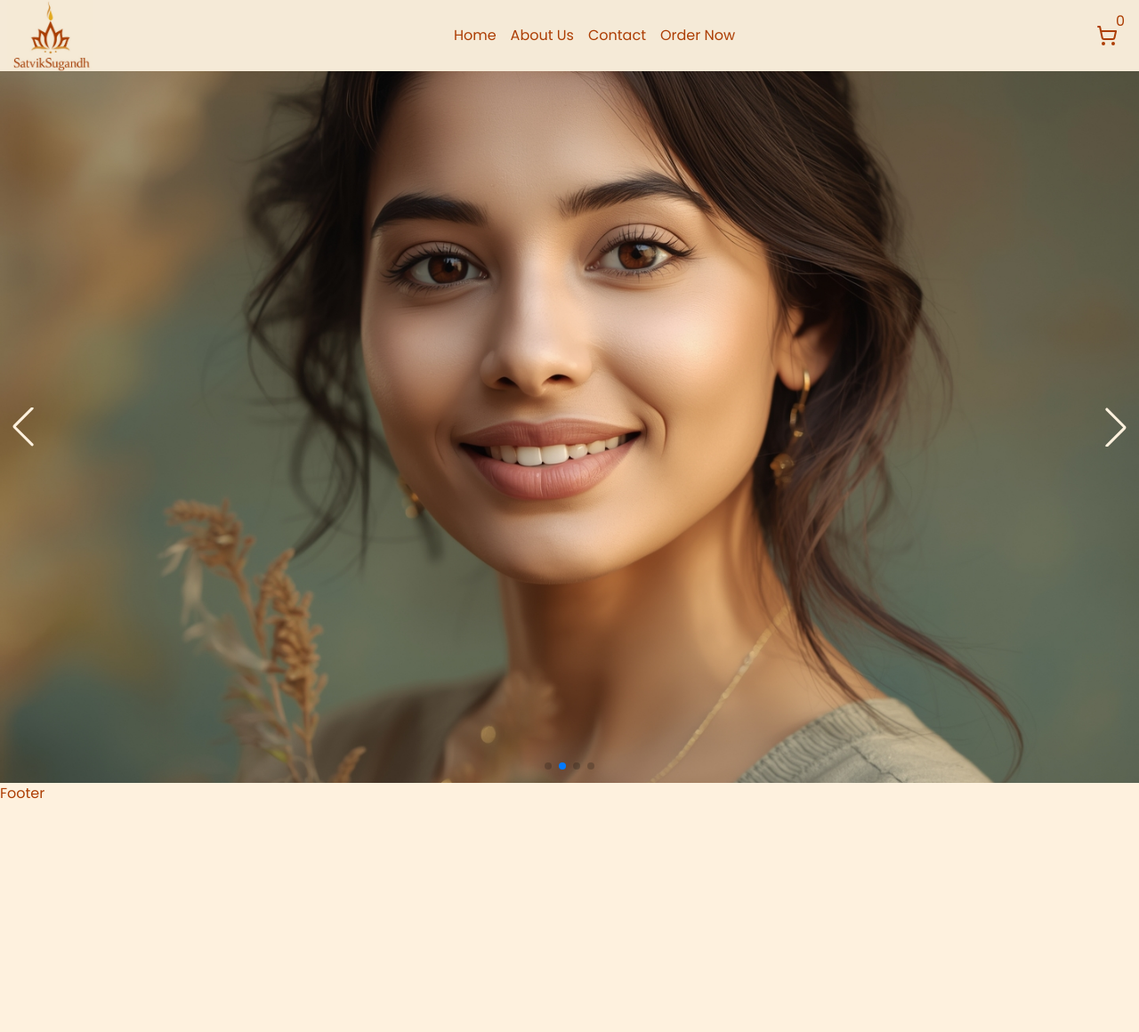
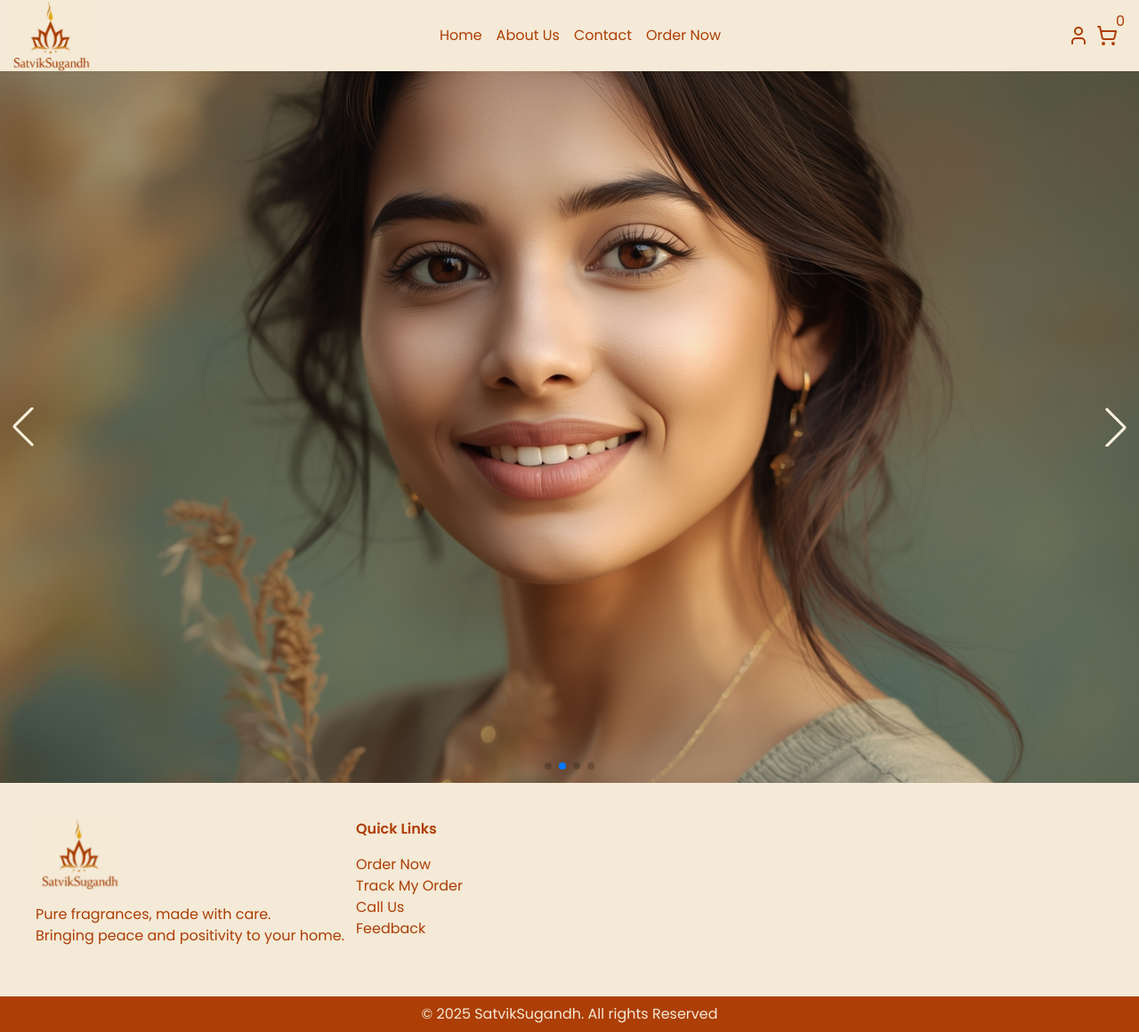
Before and after one commit to Rakesh799/Sugandh-Vatika, a Next.js app: page / in a window 1280 px wide. Shown: the whole page at 89% size. Before the commit the page ends 904 px from the top, so only its background shows below. Built offline with nearby package versions, Linux system fonts and the light colour scheme.

Commit message:
worked on footer.

```diff
--- a/src/components/layout/Footer.jsx
+++ b/src/components/layout/Footer.jsx
@@ -1,9 +1,46 @@
+import Image from 'next/image'
 import React from 'react'
 
 function Footer() {
   return (
-    <div>
-      Footer
+    <div className=''>
+      <div className='w-full flex flex-col lg:flex-row bg-beige p-2 lg:p-10'>
+
+        <div className='w-full lg:w-[30%]'>
+          <div className="relative h-20 w-24">
+            <Image
+              src={'/images/logo.jpg'}
+              alt='SatvikSugandh'
+              fill
+              className='object-cover'
+            />
+          </div>
+          <div className='py-4'>
+            Pure fragrances, made with care.<br/>
+            Bringing peace and positivity to your home.
+          </div>
+        </div>
+
+        <div className='w-full lg:w-[70%] grid grid-cols-1 lg:grid-cols-3'>
+          <div>
+            <h2 className='font-semibold'>Quick Links</h2>
+            <ul className='mt-4'>
+              <li>Order Now</li>
+              <li>Track My Order</li>
+              <li>Call Us</li>
+              <li>Feedback</li>
+            </ul>
+          </div>
+          <div></div>
+          <div></div>
+        </div>
+      </div>
+
+
+
+      <div className='text-center bg-brown text-beige py-2 text-base'>
+        &copy; 2025 SatvikSugandh. All rights Reserved
+      </div>
     </div>
   )
 }
--- a/src/components/layout/Header.jsx
+++ b/src/components/layout/Header.jsx
@@ -3,7 +3,7 @@ import React, { useState } from 'react'
 import Image from 'next/image'
 import Navbar from './Navbar'
 import Cart from './Cart'
-import { Menu } from "lucide-react";
+import { Menu, User } from "lucide-react";
 
 function Header() {
 
@@ -30,14 +30,19 @@ function Header() {
 
 
 
+        <div className='flex items-center'>
 
-        <div className='sm:block hidden'>
-          <Cart />
+          <div className='flex items-center gap-2'>
+            <User />
+            <Cart />
+          </div>
+
+          <div className='block sm:hidden pr-4' onClick={() => setMenuOpen(!menuOpen)}>
+            <Menu size={24} />
+          </div>
         </div>
 
-        <div className='block sm:hidden pr-4' onClick={() => setMenuOpen(!menuOpen)}>
-          <Menu size={24} />
-        </div>
+
       </div>
 
 
```
